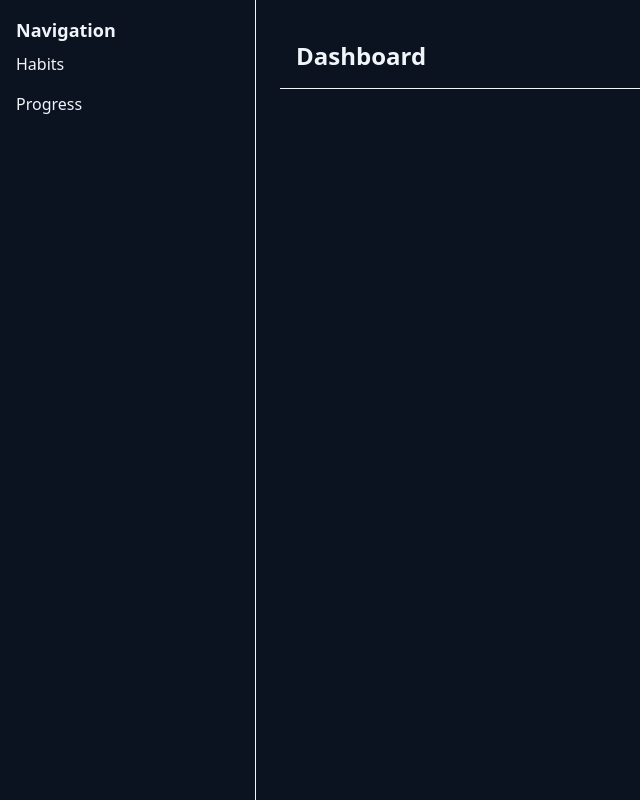
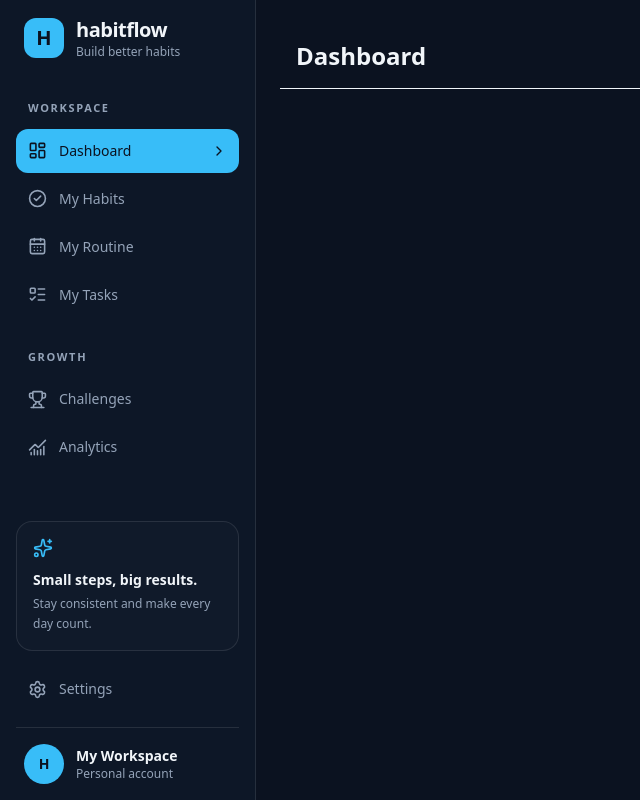
Before and after one commit to SangameshwarGaikwad21/Habit_tracker, a Next.js app: page /dashboard in a window 1280 px wide. Shown: the whole page, without its empty margins (0-640 px from the left). Built offline with nearby package versions, Linux system fonts and the light colour scheme; no server answers.

Commit message:
feat: implement habits page and enhance sidebar navigation with dynamic links

```diff
--- a/src/app/dashboard/habits/page.tsx
+++ b/src/app/dashboard/habits/page.tsx
@@ -0,0 +1,8 @@
+"use client"
+export function habits() {
+    return (
+        <div>
+            Hello
+        </div>
+    )
+}
--- a/src/components/dashboard/Sidebar.tsx
+++ b/src/components/dashboard/Sidebar.tsx
@@ -1,17 +1,216 @@
 "use client";
 
+import Link from "next/link";
+import { usePathname } from "next/navigation";
+import {
+  LayoutDashboard,
+  CheckCircle2,
+  CalendarDays,
+  ListTodo,
+  Trophy,
+  ChartNoAxesCombined,
+  Settings,
+  ChevronRight,
+  Sparkles,
+} from "lucide-react";
 
+const navigation = [
+  {
+    title: "WORKSPACE",
+    items: [
+      {
+        name: "Dashboard",
+        href: "/dashboard",
+        icon: LayoutDashboard,
+      },
+      {
+        name: "My Habits",
+        href: "/dashboard/habits",
+        icon: CheckCircle2,
+      },
+      {
+        name: "My Routine",
+        href: "/dashboard/routine",
+        icon: CalendarDays,
+      },
+      {
+        name: "My Tasks",
+        href: "/dashboard/tasks",
+        icon: ListTodo,
+      },
+    ],
+  },
+  {
+    title: "GROWTH",
+    items: [
+      {
+        name: "Challenges",
+        href: "/dashboard/challenges",
+        icon: Trophy,
+      },
+      {
+        name: "Analytics",
+        href: "/dashboard/analytics",
+        icon: ChartNoAxesCombined,
+      },
+    ],
+  },
+];
 
 export function Sidebar() {
-    return (
-        <aside className="w-64 border-r p-4">
-            <h2 className="text-lg font-semibold">Navigation</h2>
-            <nav>
-                <ul>
-                    <li><a href="/habits" className="block py-2">Habits</a></li>
-                    <li><a href="/progress" className="block py-2">Progress</a></li>
-                </ul>
-            </nav>
-        </aside>
-    );
+  const pathname = usePathname();
+
+  return (
+    <aside
+      className="flex min-h-screen w-64 shrink-0 flex-col border-r p-4"
+      style={{
+        backgroundColor: "var(--section-bg)",
+        borderColor: "var(--border-color)",
+        color: "var(--text-primary)",
+      }}
+    >
+      {/* Brand */}
+      <Link
+        href="/dashboard"
+        className="mb-10 flex items-center gap-3 px-2"
+      >
+        <div
+          className="flex h-10 w-10 items-center justify-center rounded-xl text-xl font-bold"
+          style={{
+            backgroundColor: "var(--accent)",
+            color: "var(--accent-contrast)",
+          }}
+        >
+          H
+        </div>
+
+        <div>
+          <h1 className="text-xl font-bold tracking-tight">
+            habitflow
+          </h1>
+          <p
+            className="text-xs"
+            style={{ color: "var(--text-secondary)" }}
+          >
+            Build better habits
+          </p>
+        </div>
+      </Link>
+
+      {/* Navigation */}
+      <nav className="flex-1 space-y-8">
+        {navigation.map((group) => (
+          <div key={group.title}>
+            <p
+              className="mb-3 px-3 text-[11px] font-bold tracking-[0.15em]"
+              style={{ color: "var(--text-secondary)" }}
+            >
+              {group.title}
+            </p>
+
+            <ul className="space-y-1">
+              {group.items.map((item) => {
+                const Icon = item.icon;
+
+                const isActive =
+                  pathname === item.href ||
+                  (item.href !== "/dashboard" &&
+                    pathname.startsWith(item.href + "/"));
+
+                return (
+                  <li key={item.href}>
+                    <Link
+                      href={item.href}
+                      aria-current={isActive ? "page" : undefined}
+                      className="group flex items-center justify-between rounded-xl px-3 py-3 text-sm font-medium transition-all duration-200"
+                      style={{
+                        backgroundColor: isActive
+                          ? "var(--accent)"
+                          : "transparent",
+                        color: isActive
+                          ? "var(--accent-contrast)"
+                          : "var(--text-secondary)",
+                      }}
+                    >
+                      <span className="flex items-center gap-3">
+                        <Icon size={19} strokeWidth={2} />
+                        {item.name}
+                      </span>
+
+                      {isActive && (
+                        <ChevronRight size={16} />
+                      )}
+                    </Link>
+                  </li>
+                );
+              })}
+            </ul>
+          </div>
+        ))}
+      </nav>
+
+      {/* Bottom section */}
+      <div className="mt-8 space-y-4">
+        <div
+          className="rounded-2xl border p-4"
+          style={{
+            backgroundColor: "var(--card-bg)",
+            borderColor: "var(--border-color)",
+          }}
+        >
+          <Sparkles
+            size={20}
+            style={{ color: "var(--accent)" }}
+          />
+
+          <p className="mt-3 text-sm font-semibold">
+            Small steps, big results.
+          </p>
+
+          <p
+            className="mt-1 text-xs leading-5"
+            style={{ color: "var(--text-secondary)" }}
+          >
+            Stay consistent and make every day count.
+          </p>
+        </div>
+
+        <Link
+          href="/dashboard/settings"
+          className="flex items-center gap-3 rounded-xl px-3 py-3 text-sm font-medium transition-colors hover:bg-black/5 dark:hover:bg-white/5"
+          style={{ color: "var(--text-secondary)" }}
+        >
+          <Settings size={19} />
+          Settings
+        </Link>
+
+        <div
+          className="flex items-center gap-3 border-t px-2 pt-4"
+          style={{ borderColor: "var(--border-color)" }}
+        >
+          <div
+            className="flex h-10 w-10 items-center justify-center rounded-full text-sm font-bold"
+            style={{
+              backgroundColor: "var(--accent)",
+              color: "var(--accent-contrast)",
+            }}
+          >
+            H
+          </div>
+
+          <div className="min-w-0">
+            <p className="truncate text-sm font-semibold">
+              My Workspace
+            </p>
+            <p
+              className="text-xs"
+              style={{ color: "var(--text-secondary)" }}
+            >
+              Personal account
+            </p>
+          </div>
+        </div>
+      </div>
+    </aside>
+  );
 }
```
Also changed, not shown: src/app/dashboard/page.tsx (+1 -6 lines).
